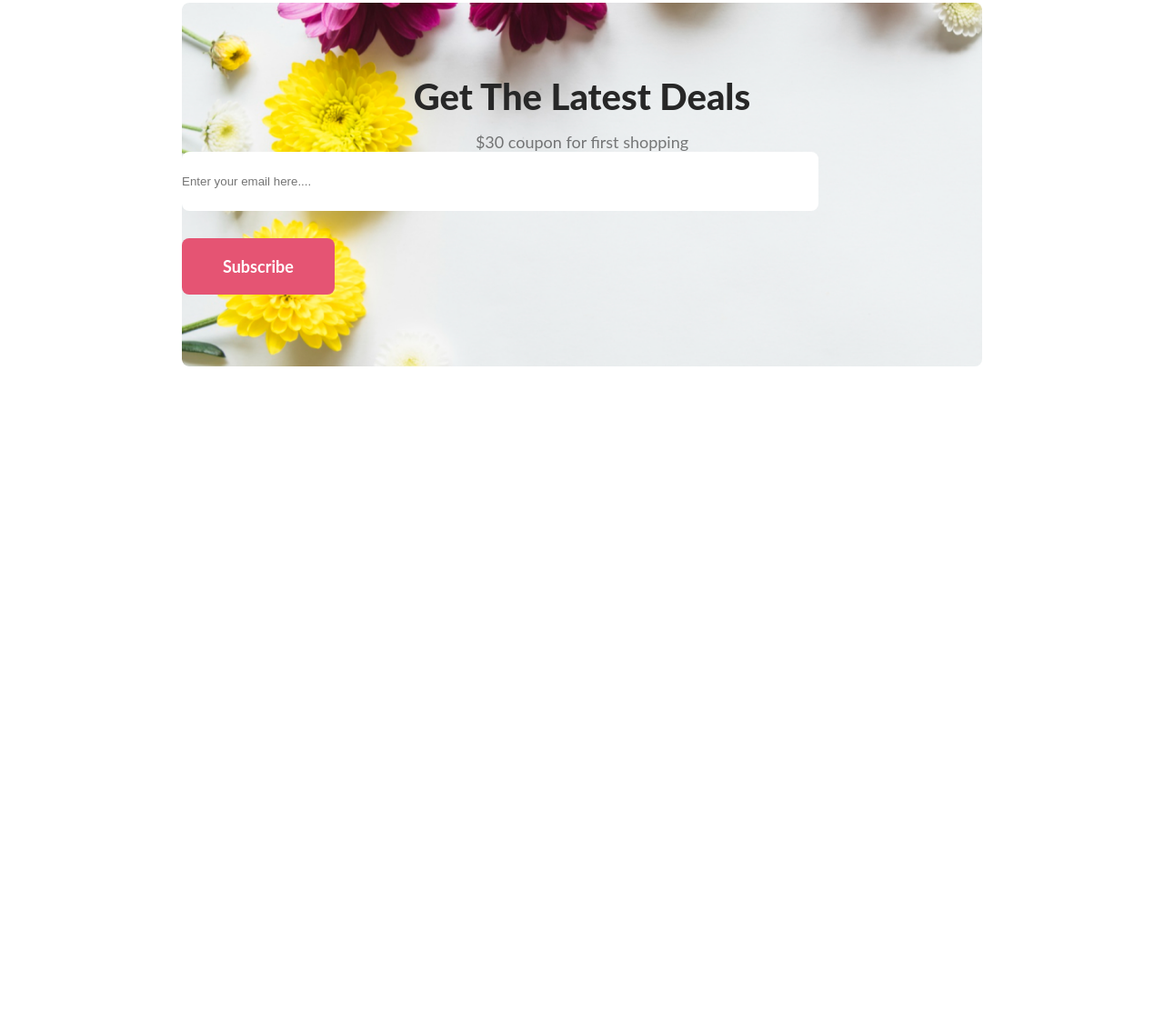
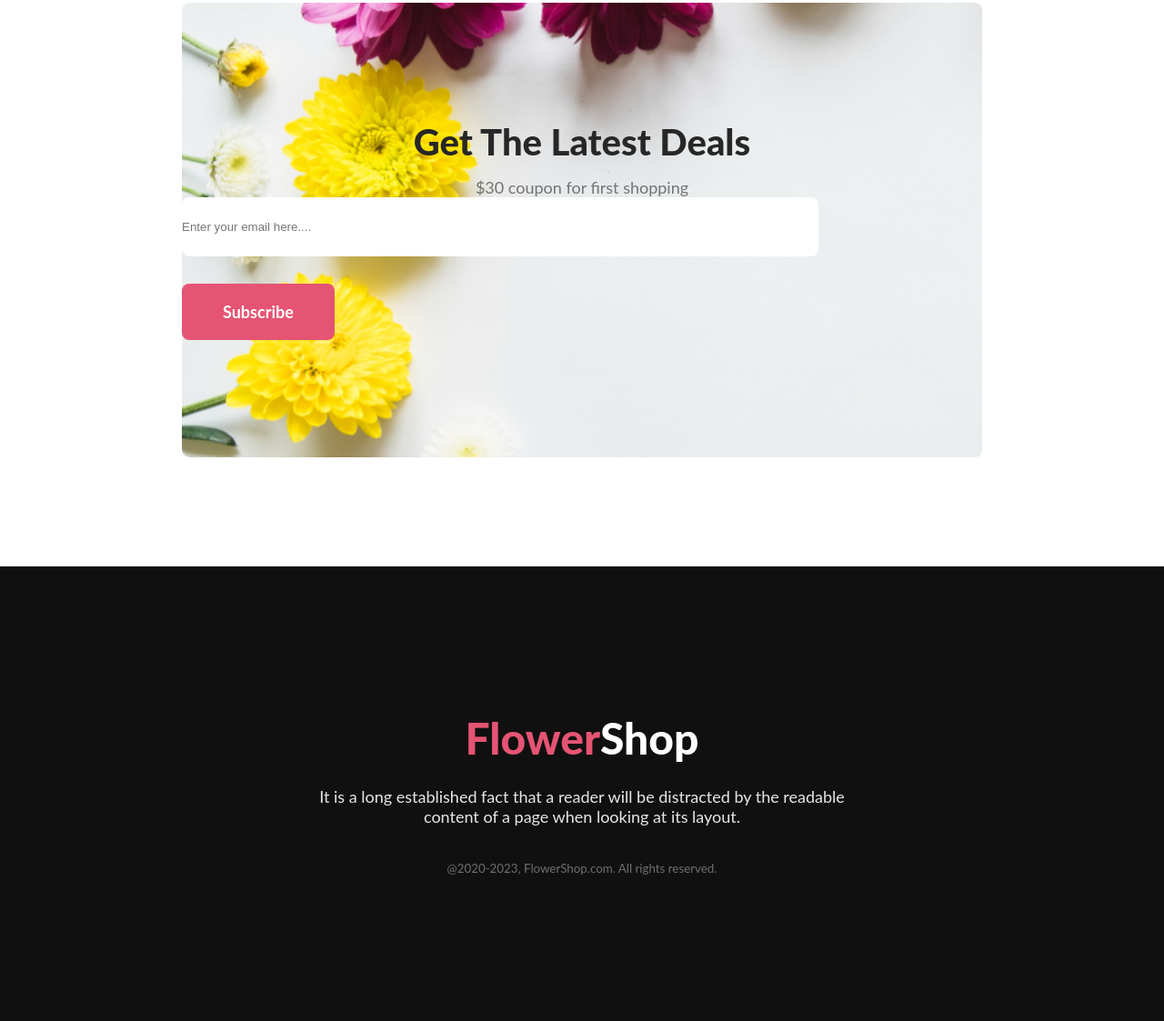
Before and after one commit to mdnuruzzaman123/Flower-Shop, a plain HTML site: page index.html in a window 1280 px wide. Shown: the part 3803-4926 px from the top of the page at 91% size. Before the commit the page ends 4206 px from the top, so only its background shows below. Drawn offline with Linux system fonts and the light colour scheme.

Commit message:
footer section complete

```diff
--- a/Styles/style.css
+++ b/Styles/style.css
@@ -31,7 +31,6 @@
 }
 .header-img{
     overflow: hidden;
-    /* width: 100%; */
     height: 100%;
 }
 .btn-primary{
@@ -149,7 +148,7 @@
     font-weight: 400;
     margin-top: 25px;
 }
-#font-style{
+.font-style{
     color:#E55473 ;
 }
 
@@ -184,12 +183,12 @@
     display: flex;
     justify-content: center;
     align-items: center;
-    height:400px ;
+    height:500px ;
     border-radius: 8px;
     background-image: url('/Styles/Flower Asset/bg.png');
     background-repeat: no-repeat;
     background-size: cover;
-    margin: 0px 200px;
+    margin: 0px 200px 120px 200px;
 }
 .input-title{
     color: #272727;
@@ -216,3 +215,32 @@
     margin-right:15px ;
 
 }
+#footer-flower-shop{
+    height: 500px;
+    display: flex;
+    justify-content: center;
+    align-items: center;
+    margin: 0px;
+    background: #111010;
+    text-align: center;
+}
+.footer-title{
+    color:#FFFFFF ;
+    font-size: 48px;
+    font-weight: 800;
+    font-family: 'Lato', sans-serif;
+}
+.footer-description{
+    color: rgba(255, 255, 255, 0.90);
+    font-size: 18px;
+    font-weight: 400;
+    font-family: 'Lato', sans-serif;
+    margin-top:25px ;
+}
+.footer-symbol{
+    color: rgba(255, 255, 255, 0.40);
+    font-size: 16px;
+    font-weight: 400;
+    font-family: 'Lato', sans-serif;
+    margin-top:35px ;
+}
--- a/index.html
+++ b/index.html
@@ -59,7 +59,7 @@
         <section>
             <div class="section-hot-Deal">
                 <div class="hot-deal-info">
-                    <h3 class="hot-deal-title">Hot Deal ! Sale Up To 25% <span id="font-style">Off</span></h3>
+                    <h3 class="hot-deal-title">Hot Deal ! Sale Up To 25% <span class="font-style">Off</span></h3>
                     <p class="hot-deal-description">It is a long established fact that a reader will be distracted by the readable <br> content of a page when looking at its layout.</p>
                     <button class="btn-primary">Sign Up</button>
                 </div>
@@ -91,6 +91,13 @@
         </section>
     </main>
     <footer>
+        <div id="footer-flower-shop">
+            <div class="">
+                <h3 class="footer-title"> <span class="font-style">Flower</span>Shop</h3>
+                <p class="footer-description">It is a long established fact that a reader will be distracted by the readable <br> content of a page when looking at its layout.</p>
+                <p class="footer-symbol"><small>@2020-2023, FlowerShop.com. All rights reserved. </small></p>
+            </div>
+        </div>
     </footer>
 </body>
 </html>
```
